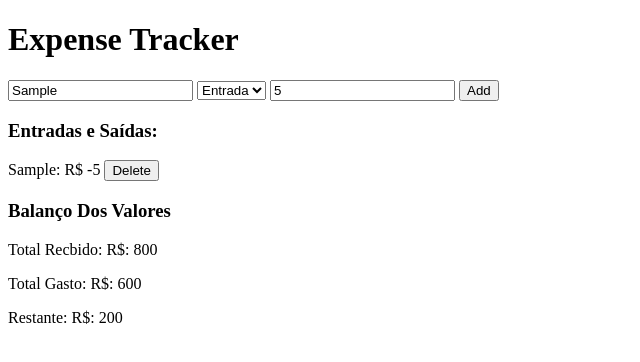
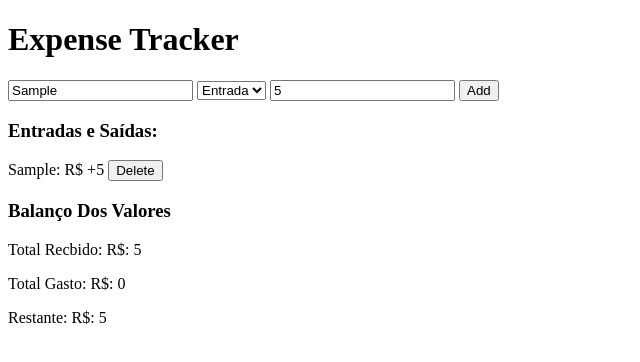
Before and after one commit to Deniks71/expenseTracker, a plain HTML site: page index.html in a window 1280 px wide. Both pictures are taken after typing "Sample", "5" into the empty fields and a click on the button "Add". Shown: the full height of the page, 0-640 px from the left. Drawn offline with Linux system fonts and the light colour scheme.

Commit message:
Fazendo calculos de entradas totais, saidas totais e restante e imprimindo na tela

```diff
--- a/app.js
+++ b/app.js
@@ -1,4 +1,5 @@
 let expenseTracker = [];
+
 // Event Listener para click no botao ADD.
 document.querySelector('.button-input').addEventListener('click', () => {
 
@@ -15,13 +16,14 @@ document.querySelector('.button-input').addEventListener('click', () => {
     let valor = valorElement.value
 
     pegaValores(nome, listaSuspensa,valor);
+    calculaTotais ();
 
 });
 
 
 function pegaValores (nome, tipo , valor) {
-    let outputDivHtml = ''
-
+    let outputDivHtml = '';
+    let sinal = '';
     expenseTracker.push({
         nome: nome,
         tipo: tipo,
@@ -29,11 +31,42 @@ function pegaValores (nome, tipo , valor) {
     });
 
     expenseTracker.forEach((expense) => {
-        let html = `<p>${expense.nome}: R$ -${expense.valor} <button>Delete</button></p>`
+        if (expense.tipo === 'entrada') {
+            sinal = '+'
+        } else {
+            sinal = '-'
+        }
+
+        let html = `<p>${expense.nome}: R$ ${sinal}${expense.valor} <button>Delete</button></p>`
 
         outputDivHtml += html
 
     })
-
     document.querySelector('.output-div').innerHTML = outputDivHtml;
 };
+
+
+
+function calculaTotais () {
+    let entradaTotal = 0;
+    let saidaTotal = 0;
+    let restante = 0;
+    for (let i = 0; i < expenseTracker.length; i++ ) {
+        if (expenseTracker[i].tipo === 'entrada'){
+            entradaTotal += Number(expenseTracker[i].valor)
+        } else {
+            saidaTotal += Number(expenseTracker[i].valor)
+        }
+    }
+
+    restante = entradaTotal - saidaTotal
+
+    document.querySelector('.totais-div').innerHTML = `<p>Total Recbido: R$: ${entradaTotal}</p>
+        <p>Total Gasto: R$: ${saidaTotal}</p>
+        <p>Restante: R$: ${restante} </p>`
+}
+
+/*document.querySelector('.totais-div').innerHTML = `<p>Total Recbido: R$: ${totalEntrada}</p>
+    <p>Total Gasto: R$: ${totalSaida}</p>
+    <p>Restante: R$: ${restante} </p>`
+*/
--- a/index.html
+++ b/index.html
@@ -21,11 +21,8 @@
 
     </div>
 
+    <h3>Balanço Dos Valores</h3>
     <div class="totais-div">
-        <h3>Balanço Dos Valores</h3>
-        <p>Total Recbido: R$: 800</p>
-        <p>Total Gasto: R$: 600</p>
-        <p>Restante: R$: 200 </p>
 
 
     </div>
```
